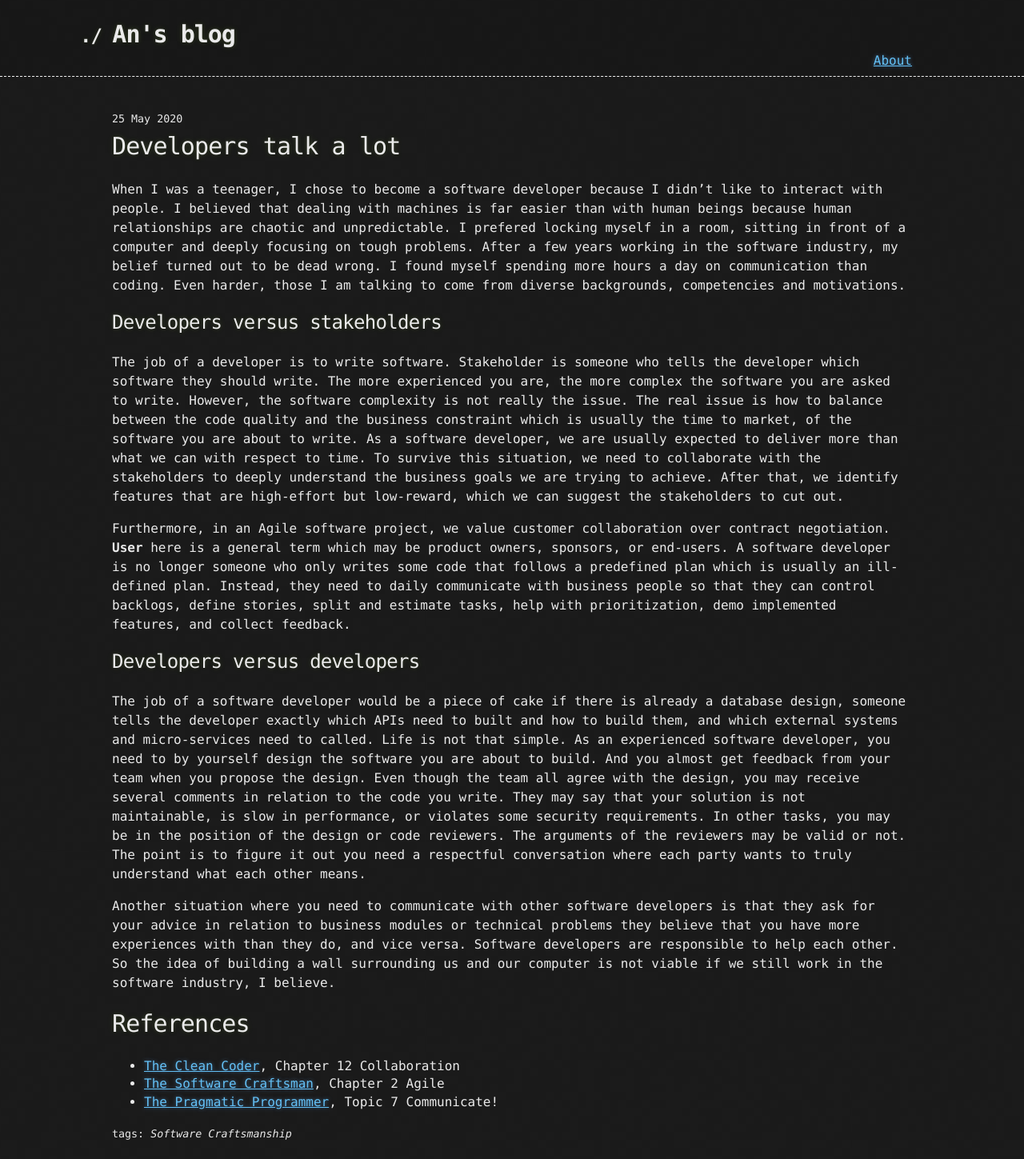
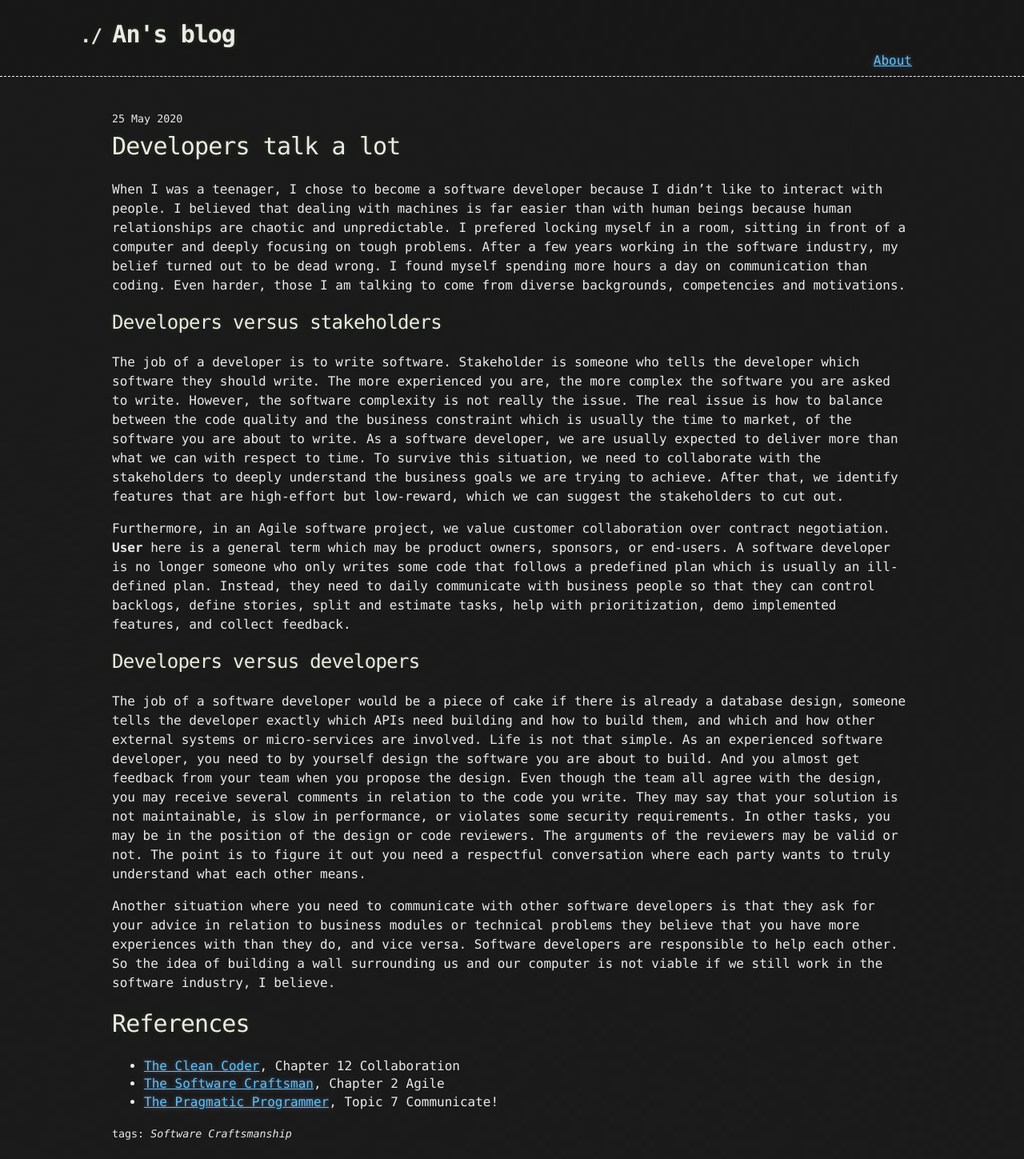
Before and after one commit to anlnt/anlnt.github.io, a Jekyll site: the page built from _posts/2020-05-25-developers-talk-a-lot.markdown, in a window 1280 px wide. Shown: the whole page at 80% size. Built offline with Jekyll 4.4.1, drawn with Linux system fonts in a browser that asks for light colours.

Commit message:
Update 2020-05-25-developers-talk-a-lot.markdown

```diff
--- a/_posts/2020-05-25-developers-talk-a-lot.markdown
+++ b/_posts/2020-05-25-developers-talk-a-lot.markdown
@@ -15,7 +15,7 @@ Furthermore, in an Agile software project, we value customer collaboration over
 
 ## Developers versus developers
 
-The job of a software developer would be a piece of cake if there is already a database design, someone tells the developer exactly which APIs need to built and how to build them, and which external systems and micro-services need to called. Life is not that simple. As an experienced software developer, you need to by yourself design the software you are about to build. And you almost get feedback from your team when you propose the design. Even though the team all agree with the design, you may receive several comments in relation to the code you write. They may say that your solution is not maintainable, is slow in performance, or violates some security requirements. In other tasks, you may be in the position of the design or code reviewers. The arguments of the reviewers may be valid or not. The point is to figure it out you need a respectful conversation where each party wants to truly understand what each other means.
+The job of a software developer would be a piece of cake if there is already a database design, someone tells the developer exactly which APIs need building and how to build them, and which and how other external systems or micro-services are involved. Life is not that simple. As an experienced software developer, you need to by yourself design the software you are about to build. And you almost get feedback from your team when you propose the design. Even though the team all agree with the design, you may receive several comments in relation to the code you write. They may say that your solution is not maintainable, is slow in performance, or violates some security requirements. In other tasks, you may be in the position of the design or code reviewers. The arguments of the reviewers may be valid or not. The point is to figure it out you need a respectful conversation where each party wants to truly understand what each other means.
 
 Another situation where you need to communicate with other software developers is that they ask for your advice in relation to business modules or technical problems they believe that you have more experiences with than they do, and vice versa. Software developers are responsible to help each other. So the idea of building a wall surrounding us and our computer is not viable if we still work in the software industry, I believe.
 
```
